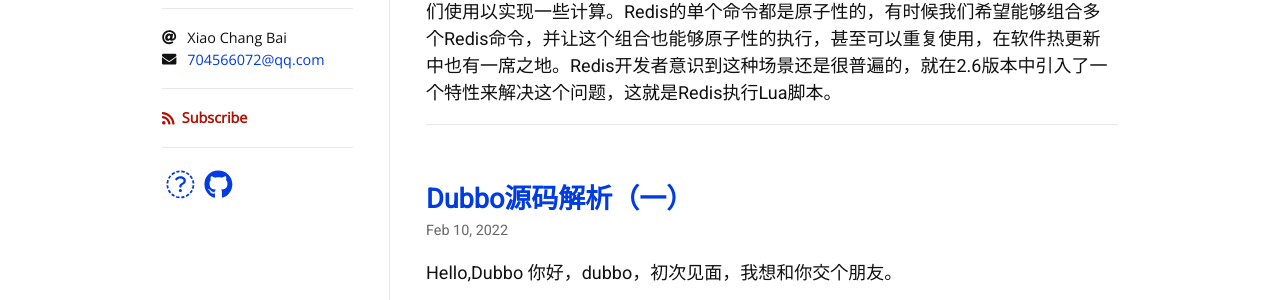
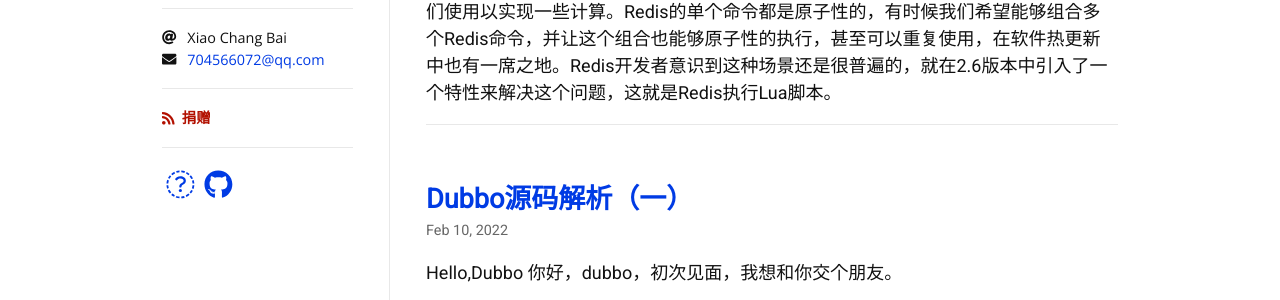
Before and after one commit to xiaochangbai/xiaochangbai.github.io, a Jekyll site: the page built from index.html, in a window 1280 px wide. Shown: the part 250-550 px from the top of the page. Built offline with Jekyll 4.4.1, drawn with Linux system fonts in a browser that asks for light colours; nearby versions of some CDN libraries; some web fonts are replaced; the list of posts is cut into pages by our own code.

Commit message:
feat：添加捐赠按钮

```diff
--- a/_includes/sidebar.html
+++ b/_includes/sidebar.html
@@ -32,13 +32,12 @@
   </ul>
 </div>
 
-{% if site.subscribe != false -%}
 <div class="sidebar-section feed-subscribe">
-  <a href="{{ 'feed.xml' | relative_url }}">
-    <i class="sidebar-icon fas fa-rss"></i><span>Subscribe</span>
+  <a target="_blank" href="https://www.paypal.me/xiaochangbai">
+    <i class="sidebar-icon fas fa-rss"></i><span>捐赠</span>
   </a>
 </div>
-{%- endif %}
+
 
 {% if site.data.social -%}
   <div class="sidebar-section">
```
